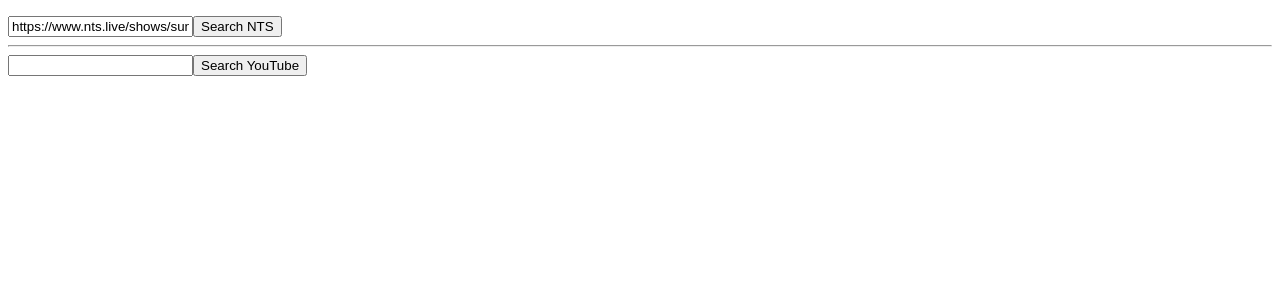
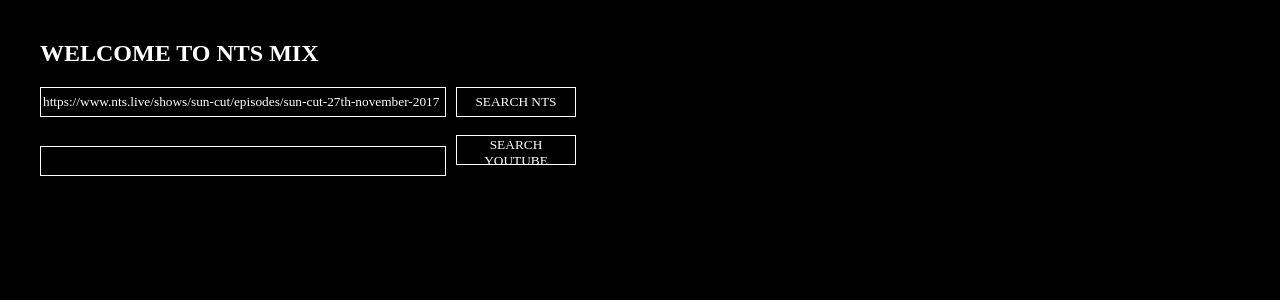
Before and after one commit to tedigc/nts-mix, a React (Create React App) app in the folder client/: page / in a window 1280 px wide. Shown: the top 300 px of the page. Built offline with nearby package versions, Linux system fonts and the light colour scheme.

Commit message:
Added NTS styling

```diff
--- a/client/public/index.html
+++ b/client/public/index.html
@@ -3,10 +3,10 @@
   <head>
     <meta charset="utf-8">
     <meta name="viewport" content="width=device-width, initial-scale=1, shrink-to-fit=no">
-    <meta name="theme-color" content="#000000">
-    <link rel="manifest" href="%PUBLIC_URL%/manifest.json">
-    <link rel="shortcut icon" href="%PUBLIC_URL%/favicon.ico">
-    <title>NTS Playlist</title>
+    <!-- <meta name="theme-color" content="#000000"> -->
+    <!-- <link rel="manifest" href="%PUBLIC_URL%/manifest.json"> -->
+    <!-- <link rel="shortcut icon" href="%PUBLIC_URL%/favicon.ico"> -->
+    <title>NTS mix</title>
   </head>
   <body>
     <noscript>
--- a/client/src/App.js
+++ b/client/src/App.js
@@ -2,12 +2,22 @@
 
 import React, { Component } from 'react';
 import axios from 'axios';
+import { injectGlobal } from 'styled-components';
 
-/**
- * example NTS search: https://www.nts.live/shows/sun-cut/episodes/sun-cut-27th-november-2017
- */
+// set style and fonts
+import myfont from './UniversCondensed.ttf';
+import './index.css';
 
- let API_KEY = "";
+injectGlobal`
+  @font-face {
+    font-family: 'UniversCondensed';
+    src: local('UniversCondensed'), url(${myfont}) format('truetype');
+    font-weight: normal;
+    font-style: normal;
+  }
+`;
+
+let API_KEY = "";
 
 class App extends Component {
 
@@ -86,21 +96,21 @@
   render() {
     return (
       <div className="App">
-
+        <h2>WELCOME TO NTS MIX</h2>
         <p>{this.state.gapiReady}</p>
 
         {/* NTS Track List Search */}
         <form onSubmit={this.handleSubmit}>
-          <input type="text" name="nts-link" value={this.state.url} onChange={this.handleChange} />
-          <button>Search NTS</button>
+          <input type="text" name="nts-link" value={this.state.url} onChange={this.handleChange}/>
+          <button>SEARCH NTS</button>
         </form>
 
-        <hr/>
+        <br/>
 
         {/* Temporary YouTube API Test */}
         <form onSubmit={this.apiTest}>
-          <input type="text" name="yt-search" value={this.state.search} onChange={this.handleChange} />
-          <button>Search YouTube</button>
+          <input type="text" name="yt-search" value={this.state.search} onChange={this.handleChange}/>
+          <button className="button" >SEARCH YOUTUBE</button>
         </form>
 
       </div>
--- /dev/null
+++ b/client/src/index.css
@@ -0,0 +1,28 @@
+* {
+    font-family: UniversCondensed;
+}
+
+body {
+    background-color: #000000;
+    color: #FFFFFF;
+    margin-top: 40px;
+    margin-left: 40px;
+}
+
+input {
+    outline-color: #FFFFFF;
+    color: #FFFFFF;
+    background-color: #000000;
+    width: 400px;
+    height: 26px;
+    border: 1px solid white;
+}
+
+button {
+    background-color: #000000;
+    color: #FFFFFF;
+    width: 120px;
+    height: 30px;
+    border: 1px solid white;
+    margin-left: 10px;
+}
--- a/package.json
+++ b/package.json
@@ -32,6 +32,7 @@
     "react": "^16.1.0",
     "react-dom": "^16.1.0",
     "react-router": "^4.2.0",
-    "react-scripts": "1.0.17"
+    "react-scripts": "1.0.17",
+    "styled-components": "^2.2.3"
   }
 }
```
Also changed, not shown: client/public/UniversCondensed.ttf (added), client/src/UniversCondensed.ttf (added).
